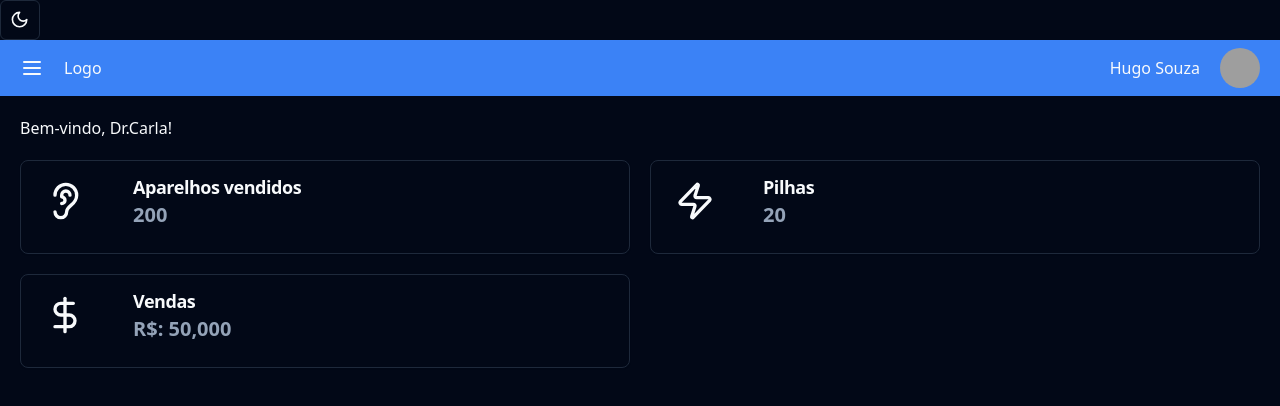
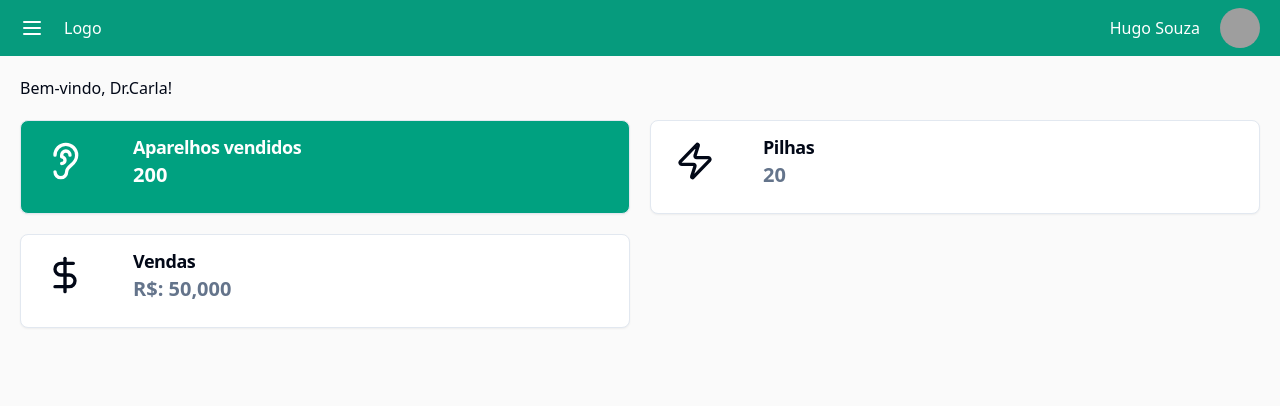
Before and after one commit to HugoSouza10/Dashboard-Shadcn, a React (Vite) app: page / in a window 1280 px wide. Shown: the top 406 px of the page. Built offline with nearby package versions, Linux system fonts and the light colour scheme; grey boxes are pictures that could not be loaded.

Commit message:
Configurar thema e cores do projeto

```diff
--- a/src/App.tsx
+++ b/src/App.tsx
@@ -11,23 +11,23 @@ import { Card, CardContent, CardDescription, CardHeader, CardTitle } from "@/com
 
 const Page = () => {
   return (
-    <ThemeProvider defaultTheme="dark" storageKey="vite-ui-theme">
+    <ThemeProvider defaultTheme="light" storageKey="vite-ui-theme">
       <div>
-        <ThemeToggle/>
+        {/*<ThemeToggle/>*/}
         <Theme>
           <div className="container p-5">
             <h1 className="mb-5">Bem-vindo, Dr.Carla!</h1>
             <div className="Dashboard-card grid md:grid-cols-2 gap-5">
-              <Card className="hover:bg-blue-500 flex items-center">
+              <Card className="hover: bg-[#00A180] flex items-center">
                   <CardHeader className="pt-3">
-                    <Ear className="sm: w-7 w-h-7 md:w-10 h-10"/>
+                    <Ear className="sm: w-7 w-h-7 md:w-10 h-10 text-white"/>
                   </CardHeader>
                   <CardContent className="pt-3">
-                    <CardTitle className="text-lg font-semibold">Aparelhos vendidos</CardTitle>
-                    <CardDescription className="text-xl font-bold">200</CardDescription>
+                    <CardTitle className="text-lg font-semibold text-white">Aparelhos vendidos</CardTitle>
+                    <CardDescription className="text-xl font-bold text-white">200</CardDescription>
                   </CardContent>
               </Card>
-              <Card className="hover:bg-blue-500 flex items-center">
+              <Card className="hover:text-white hover:bg-[#00A180] flex items-center">
                   <CardHeader className="pt-3">
                     <Zap className="sm: w-7 w-h-7 md:w-10 h-10"/>
                   </CardHeader>
@@ -36,7 +36,7 @@ const Page = () => {
                     <CardDescription className="text-xl font-bold">20</CardDescription>
                   </CardContent>
               </Card>
-              <Card className="hover:bg-blue-500 flex items-center xl:col-span-1 md:col-span-2">
+              <Card className="hover:bg-[#00A180] flex items-center xl:col-span-1 md:col-span-2">
                   <CardHeader className="pt-3">
                     <DollarSign className="sm: w-7 w-h-7 md:w-10 h-10"/>
                   </CardHeader>
--- a/src/components/Header/index.tsx
+++ b/src/components/Header/index.tsx
@@ -19,14 +19,14 @@ export const Header = () => {
         }
       };
     return(
-        <header className=' bg-blue-500 h-14 flex items-center pl-5 pr-5'>
+        <header className=' bg-primary h-14 flex items-center pl-5 pr-5'>
             <div className="header-left flex flex-1">
                 {/*Menu lateral */}
                 <SideMenu/>
-                <div className="logo pl-5">Logo</div>
+                <div className="logo pl-5 text-white">Logo</div>
             </div>
             <div className="header-right flex items-center">
-                <div className="user-name pr-5">Hugo Souza</div>
+                <div className="user-name pr-5 text-white">Hugo Souza</div>
                 <DropdownMenu>
                     <DropdownMenuTrigger asChild>
                         <Avatar className="focus:outline-none cursor-pointer">
--- a/src/components/SideBar/index.tsx
+++ b/src/components/SideBar/index.tsx
@@ -14,9 +14,9 @@ export const SideMenu = () => {
     return (
         <Sheet>
                 <SheetTrigger asChild >
-                    <MenuIcon className="cursor-pointer"/>
+                    <MenuIcon  className="cursor-pointer text-white"/>
                 </SheetTrigger>
-                <SheetContent side = 'left'>
+                <SheetContent side = 'left' className="w-[250px] md:w-[250px]">
                 <SheetHeader>
                     <div className="mb-5">Dr.Carla</div>
                 </SheetHeader>
--- a/src/components/SideBar/item-menu.tsx
+++ b/src/components/SideBar/item-menu.tsx
@@ -12,7 +12,7 @@ export const ItemMenu = ({title, icon, active, onClick }: MenuItem) => {
     const IconComponent = Icons[icon]; // Selecione o componente de ícone dinamicamente
     return(
     <>
-        <div onClick={handleClick} className={`flex items-center cursor-pointer p-2 rounded-sm ${active ? 'bg-blue-500' : ''}`}>
+        <div onClick={handleClick} className={`flex items-center cursor-pointer p-2 rounded-sm ${active ? 'bg-primary text-white' : ''}`}>
             {IconComponent && <IconComponent className="mr-2 h-4 w-4" />} {/* Renderize o ícone se fornecido */}
             <span>{title}</span>
         </div>
--- a/src/index.css
+++ b/src/index.css
@@ -4,7 +4,7 @@
 
 @layer base {
   :root {
-    --background: 0 0% 100%;
+    --background: 210, 4%, 98%;
     --foreground: 222.2 84% 4.9%;
 
     --card: 0 0% 100%;
@@ -13,7 +13,10 @@
     --popover: 0 0% 100%;
     --popover-foreground: 222.2 84% 4.9%;
 
-    --primary: 222.2 47.4% 11.2%;
+    --primary: 167.8, 92.6%, 31.6%;
+    --text-primary:222, 44%, 12%;
+    --text-secondary:222, 44%, 12%;
+    --background-icon: 164, 60%, 95%;
     --primary-foreground: 210 40% 98%;
 
     --secondary: 210 40% 96.1%;
```
Also changed, not shown: 1 other file (tests, documents, lock files or other folders).
